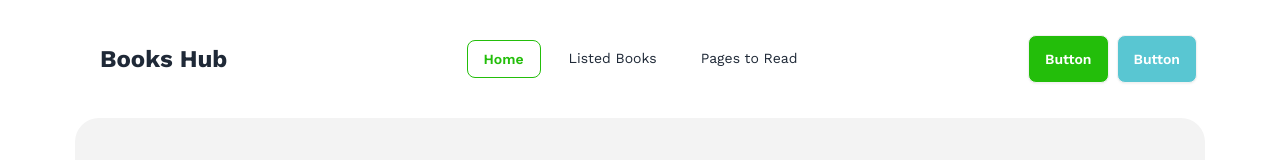
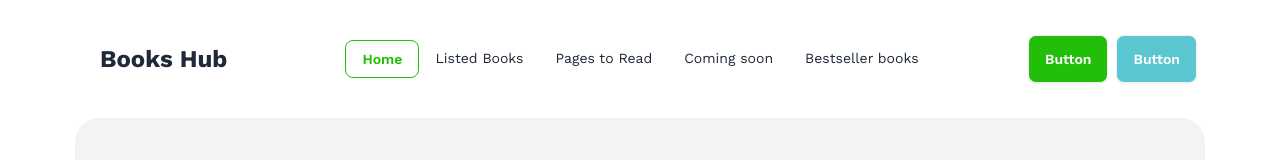
Before and after one commit to rjspyk5/book-shelf, a React (Vite) app: page / in a window 1280 px wide. Shown: the top 160 px of the page. Built offline with nearby package versions, Linux system fonts and the light colour scheme; a web font is replaced by a local one.

Commit message:
added two routes

```diff
--- a/src/Pages/Header/Header.jsx
+++ b/src/Pages/Header/Header.jsx
@@ -38,6 +38,30 @@ export const Header = () => {
           }
         >
           Pages to Read
+        </NavLink>
+      </li>
+      <li>
+        <NavLink
+          to="/coming"
+          className={({ isActive }) =>
+            isActive
+              ? "border border-pri bg-transparent text-pri font-semibold"
+              : ""
+          }
+        >
+          Coming soon
+        </NavLink>
+      </li>
+      <li>
+        <NavLink
+          to="/bestseller"
+          className={({ isActive }) =>
+            isActive
+              ? "border border-pri bg-transparent text-pri font-semibold"
+              : ""
+          }
+        >
+          Bestseller books
         </NavLink>
       </li>
     </>
@@ -81,7 +105,7 @@ export const Header = () => {
         </Link>
       </div>
       <div className="navbar-center hidden lg:flex">
-        <ul className="menu menu-horizontal px-1 space-x-3">{menu}</ul>
+        <ul className="menu menu-horizontal ">{menu}</ul>
       </div>
       <div className="navbar-end flex gap-2 *:text-[white]">
         <NavLink className="btn-sm btn md:btn-md bg-pri  ">Button</NavLink>
```
